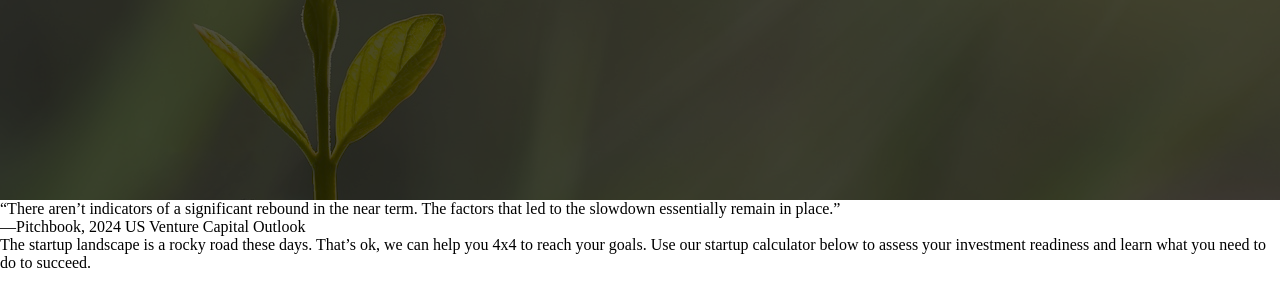
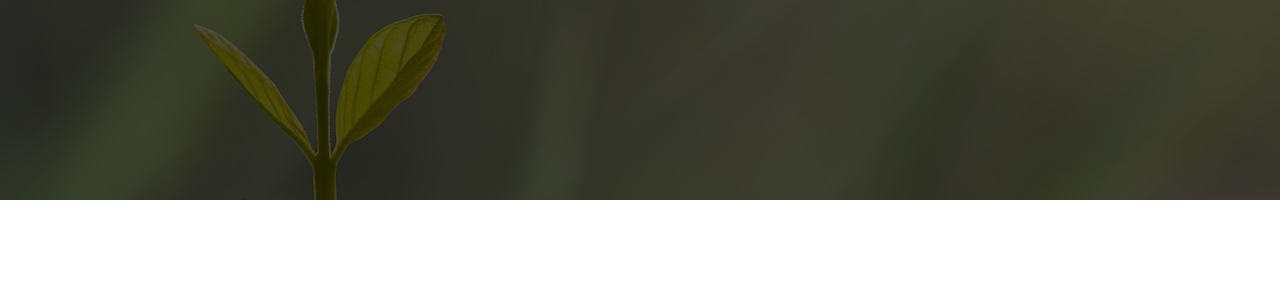
Before and after one commit to pinkcoderpro718/aiprj, a website: page index.html in a window 1280 px wide. Shown: the part 435-742 px from the top of the page. Drawn offline with Linux system fonts and the light colour scheme.

Commit message:
Update index.html

```diff
--- a/index.html
+++ b/index.html
@@ -46,21 +46,5 @@
             </div>
         </div>
     </section>
-
-    <!-- Container two - Middle Text -->
-    <section>
-        <div class="containerMiddle">
-            <div class="text-containerOne">
-                <p>“There aren’t indicators of a significant rebound in the near term.
-                    The factors that led to the slowdown essentially remain in place.” </p>
-                <div>—Pitchbook, 2024 US Venture Capital Outlook</div>
-            </div>
-        </div>
-
-        <!-- Container three - Text with color -->
-        <div class="text-containerTwo">
-            <p>The startup landscape is a rocky road these days. That’s ok, we can help you 4x4 to reach your goals. Use our startup calculator below to assess your investment readiness and learn what you need to do to succeed.</p>
-        </div>
-    </section>
     </body>
 </html>
```
